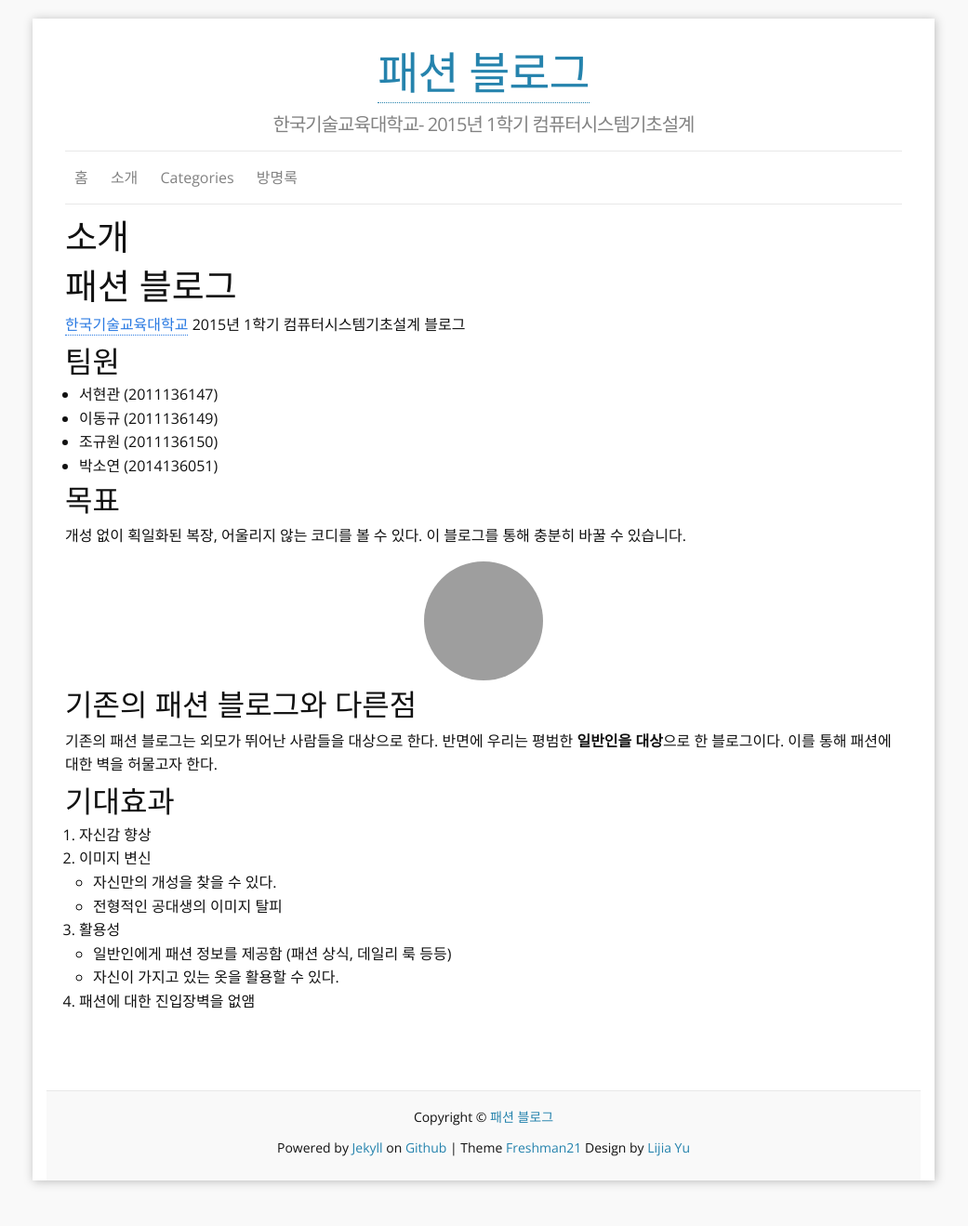
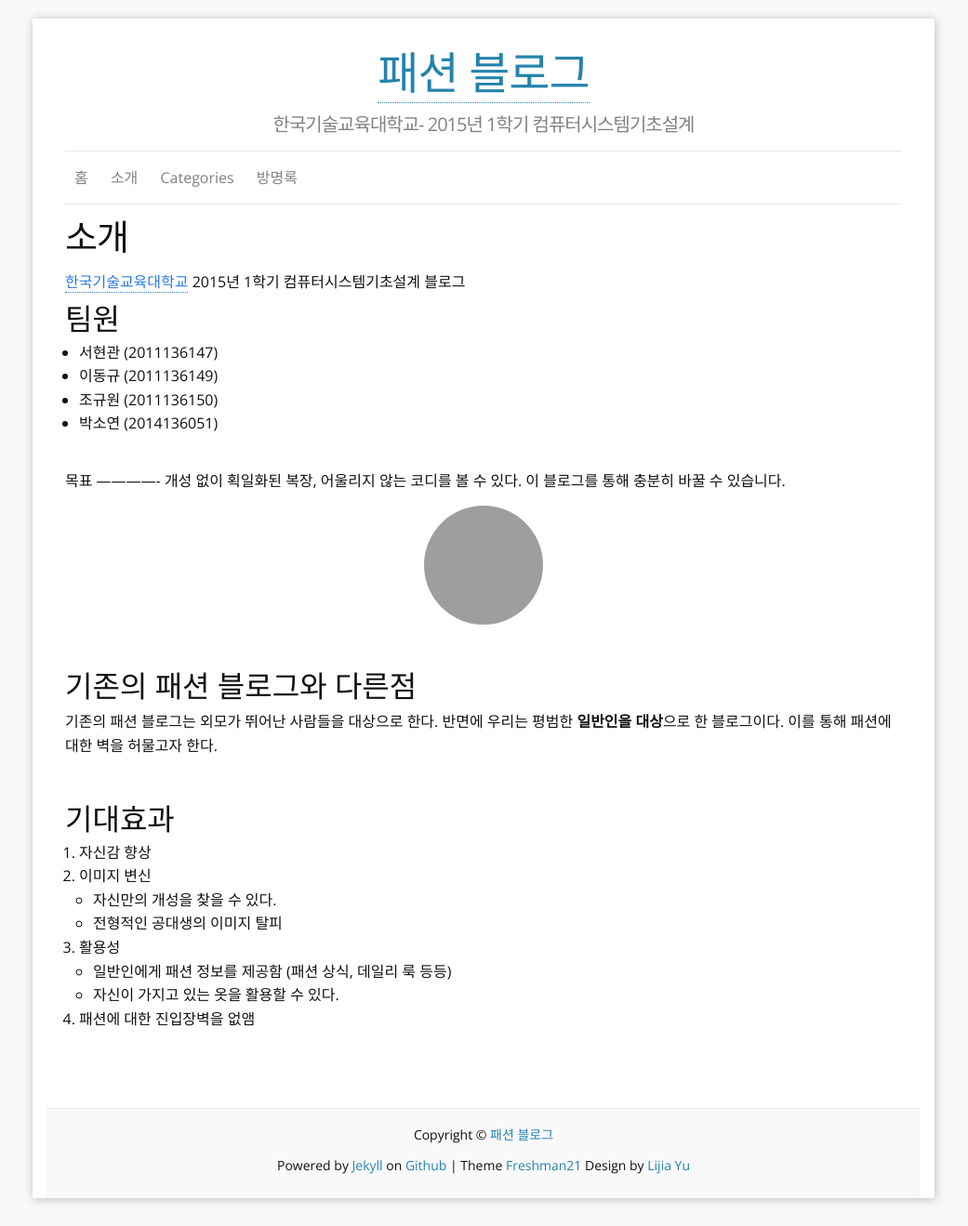
Before and after one commit to kut-fashion/kut-fashion, a Jekyll site: the page built from b_about.md, in a window 1280 px wide. Shown: the whole page at 93% size, without its empty margins (120-1161 px from the left). Built offline with Jekyll 4.4.1, drawn with Linux system fonts in a browser that asks for light colours; comment, search, counter and statistics services are not loaded; grey boxes are pictures that could not be loaded.

Commit message:
Insert a line sapce

```diff
--- a/b_about.md
+++ b/b_about.md
@@ -4,9 +4,6 @@ title: 소개
 comments: yes
 permalink: /about/
 ---
-
-패션 블로그
-===================
 
 [한국기술교육대학교](http://www.koreatech.ac.kr/ "한국기술교육대학교")
 2015년 1학기 컴퓨터시스템기초설계 블로그
@@ -18,16 +15,20 @@ permalink: /about/
 * 조규원 (2011136150)
 * 박소연 (2014136051)
 
+<br/>
 목표
 -------------
 개성 없이 획일화된 복장, 어울리지 않는 코디를 볼 수 있다. 이 블로그를 통해 충분히 바꿀 수 있습니다.
 
 ![image](https://lh5.googleusercontent.com/-tI1OZGptvwk/VWhpakjdKJI/AAAAAAAABeE/pvYtyLGxuSk/w237-h315-no/K-2.png)
 
+<br/>
+
 기존의 패션 블로그와 다른점
 -------------------------------------
 기존의 패션 블로그는 외모가 뛰어난 사람들을 대상으로 한다. 반면에 우리는 평범한 **일반인을 대상**으로 한 블로그이다. 이를 통해 패션에 대한 벽을 허물고자 한다.
 
+<br/>
 
 기대효과
 -------------------
```
